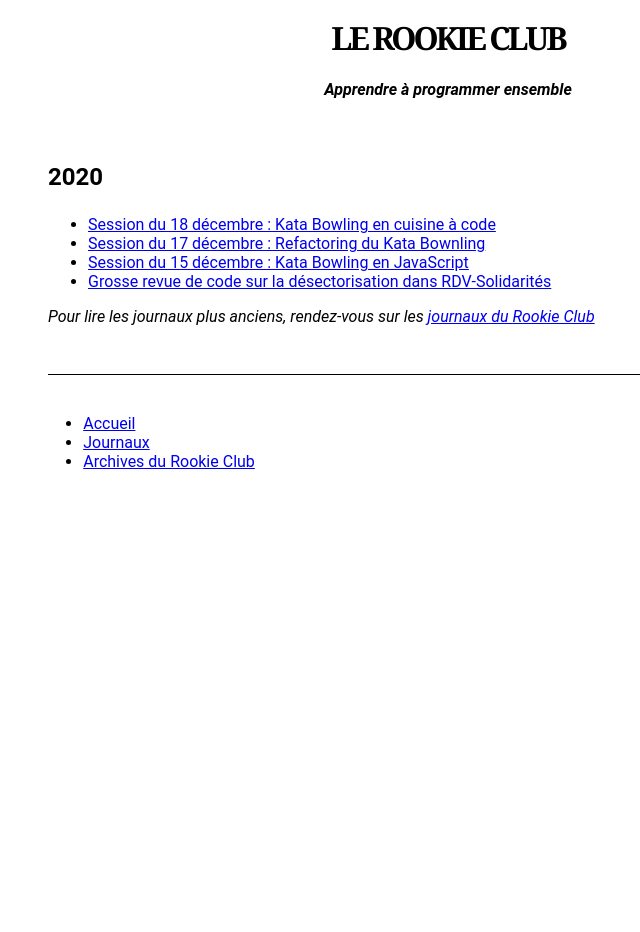
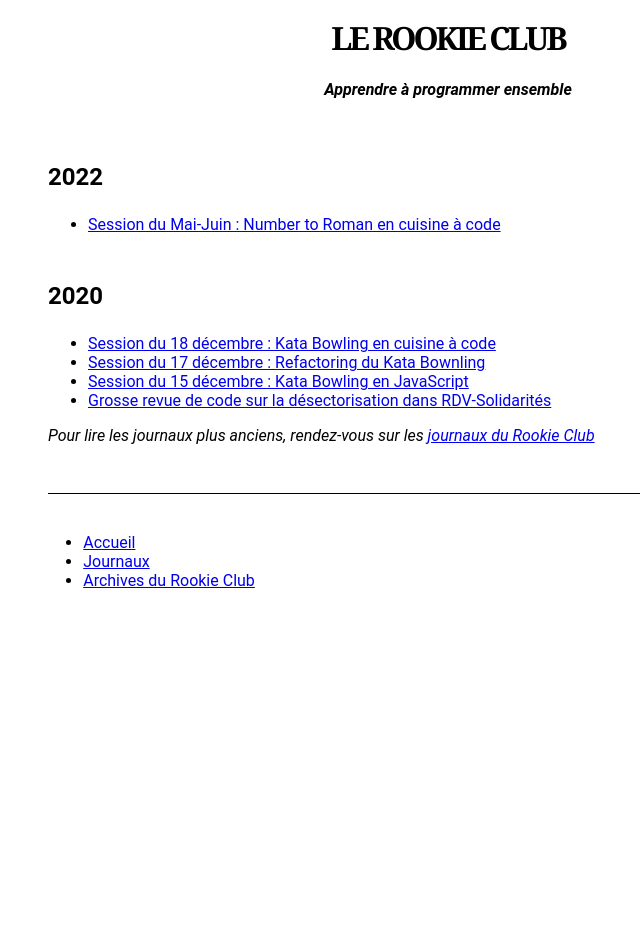
Before and after one commit to rookie-club/rookie-club.github.io, a Jekyll site: the page built from journaux/index.md, in a window 1280 px wide. Shown: the whole page, without its empty margins (192-832 px from the left). Built offline with Jekyll 4.4.1, drawn with Linux system fonts in a browser that asks for light colours.

Commit message:
modification de l'index pour avoiir le nouveau journal

```diff
--- a/journaux/index.md
+++ b/journaux/index.md
@@ -2,6 +2,9 @@
 layout: default
 title: Journaux
 ---
+## 2022
+
+- [Session du Mai-Juin : Number to Roman en cuisine à code](20220709-kata-roman.md)
 
 ## 2020
 
```
